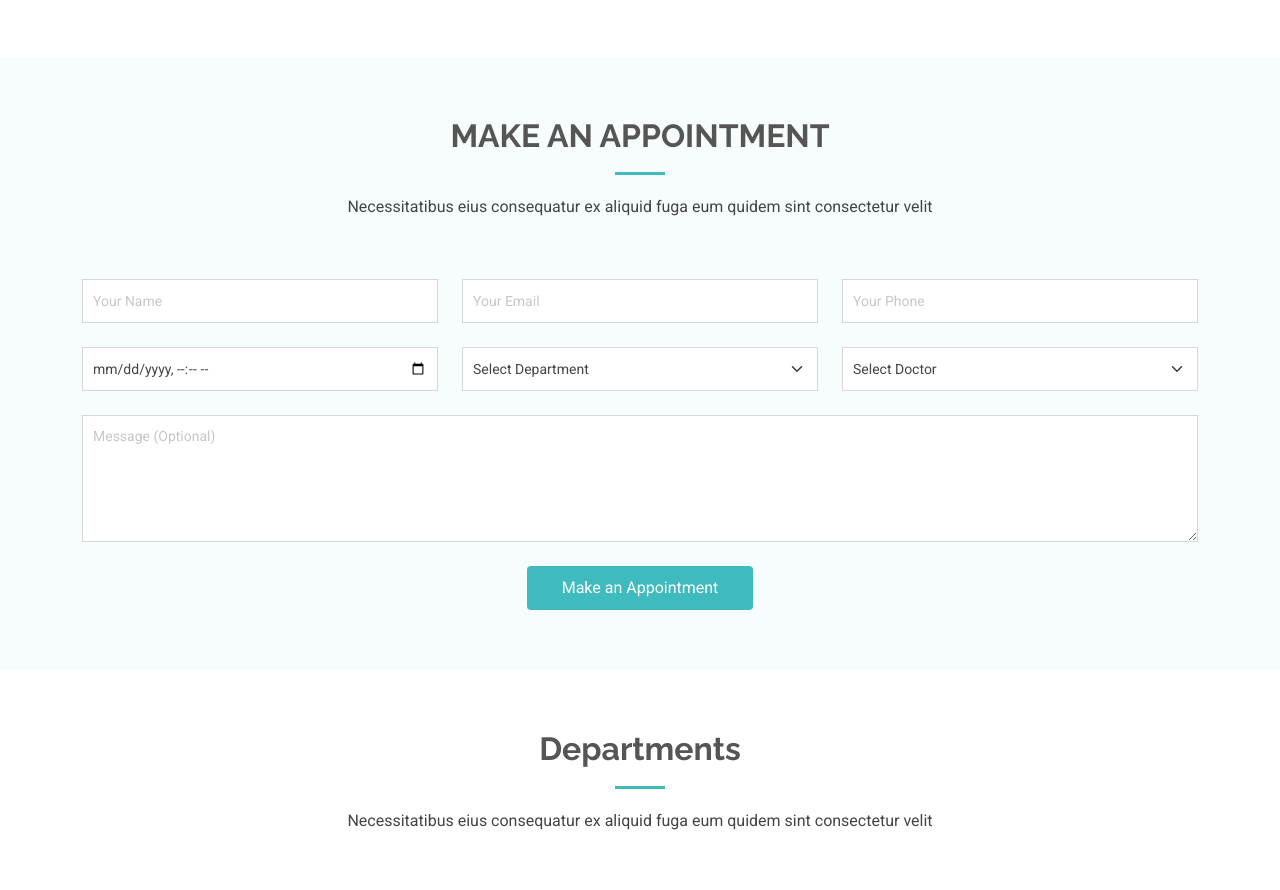
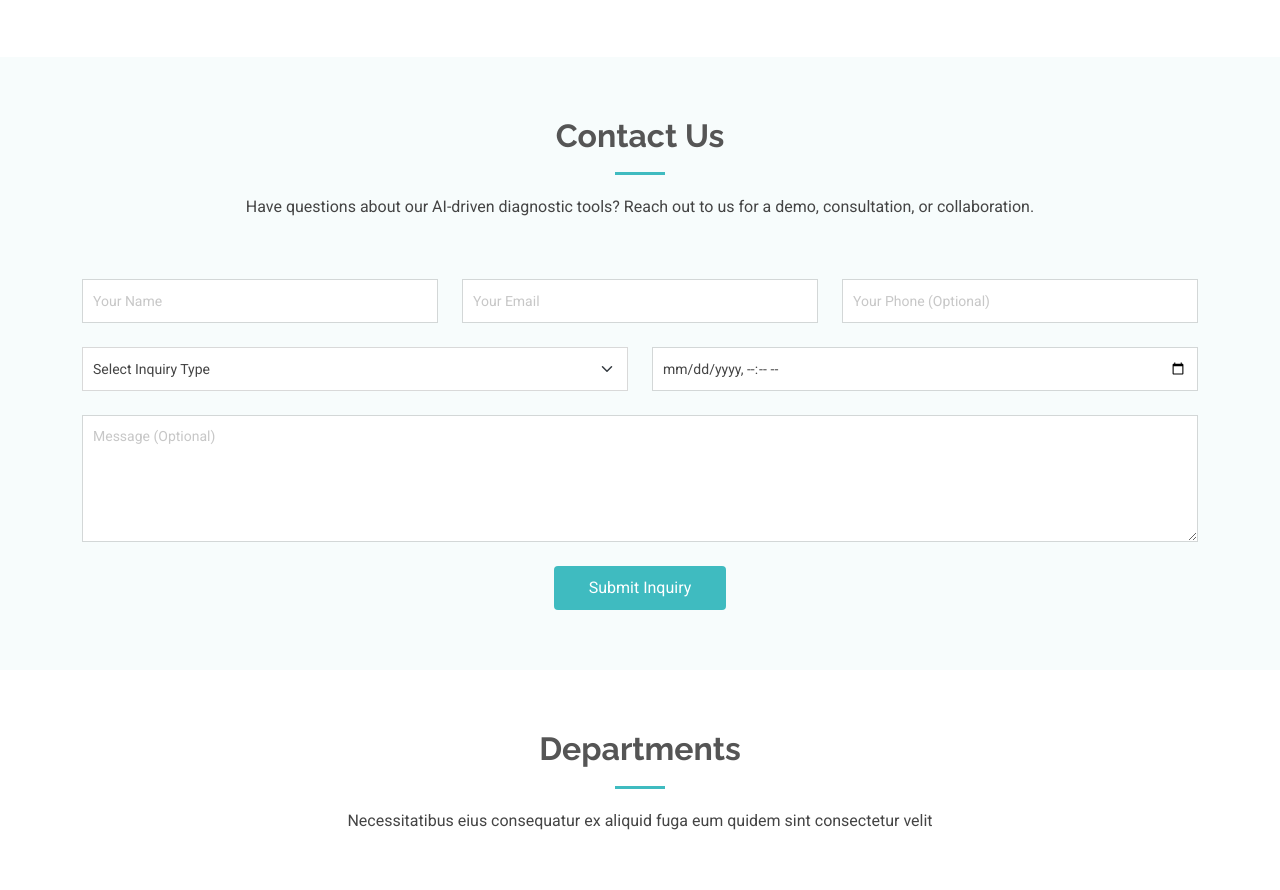
Before and after one commit to Imedatech/IMEDA, a plain HTML site: page index.html in a window 1280 px wide. Shown: the part 4042-4932 px from the top of the page. Drawn offline with Linux system fonts and the light colour scheme.

Commit message:
Update index.html

```diff
--- a/index.html
+++ b/index.html
@@ -464,66 +464,67 @@
 
 </section><!-- /Services Section -->
 
-    <!-- Appointment Section -->
+<!-- Contact Section -->
 <section id="appointment" class="appointment section light-background">
 
   <!-- Section Title -->
   <div class="container section-title" data-aos="fade-up">
-        <h2>MAKE AN APPOINTMENT</h2>
-        <p>Necessitatibus eius consequatur ex aliquid fuga eum quidem sint consectetur velit</p>
+    <h2>Contact Us</h2>
+    <p>Have questions about our AI-driven diagnostic tools? Reach out to us for a demo, consultation, or collaboration.</p>
   </div><!-- End Section Title -->
 
   <div class="container" data-aos="fade-up" data-aos-delay="100">
 
-        <form action="forms/appointment.php" method="post" role="form" class="php-email-form">
+    <form action="forms/contact.php" method="post" role="form" class="php-email-form">
       <div class="row">
+        <!-- Name Field -->
         <div class="col-md-4 form-group">
           <input type="text" name="name" class="form-control" id="name" placeholder="Your Name" required="">
         </div>
+        <!-- Email Field -->
         <div class="col-md-4 form-group mt-3 mt-md-0">
           <input type="email" class="form-control" name="email" id="email" placeholder="Your Email" required="">
         </div>
+        <!-- Phone Field -->
         <div class="col-md-4 form-group mt-3 mt-md-0">
-              <input type="tel" class="form-control" name="phone" id="phone" placeholder="Your Phone" required="">
-            </div>
-          </div>
-          <div class="row">
-            <div class="col-md-4 form-group mt-3">
-              <input type="datetime-local" name="date" class="form-control datepicker" id="date" placeholder="Appointment Date" required="">
-            </div>
-            <div class="col-md-4 form-group mt-3">
-              <select name="department" id="department" class="form-select" required="">
-                <option value="">Select Department</option>
-                <option value="Department 1">Department 1</option>
-                <option value="Department 2">Department 2</option>
-                <option value="Department 3">Department 3</option>
-              </select>
-            </div>
-            <div class="col-md-4 form-group mt-3">
-              <select name="doctor" id="doctor" class="form-select" required="">
-                <option value="">Select Doctor</option>
-                <option value="Doctor 1">Doctor 1</option>
-                <option value="Doctor 2">Doctor 2</option>
-                <option value="Doctor 3">Doctor 3</option>
-              </select>
+          <input type="tel" class="form-control" name="phone" id="phone" placeholder="Your Phone (Optional)">
         </div>
       </div>
 
+      <div class="row">
+        <!-- Inquiry Type -->
+        <div class="col-md-6 form-group mt-3">
+          <select name="inquiry_type" id="inquiry_type" class="form-select" required="">
+            <option value="">Select Inquiry Type</option>
+            <option value="Demo Request">Request a Demo</option>
+            <option value="Partnership">Discuss Partnership</option>
+            <option value="Support">Technical Support</option>
+            <option value="Other">Other</option>
+          </select>
+        </div>
+        <!-- Preferred Date -->
+        <div class="col-md-6 form-group mt-3">
+          <input type="datetime-local" name="date" class="form-control datepicker" id="date" placeholder="Preferred Date & Time" required="">
+        </div>
+      </div>
+
+      <!-- Message Field -->
       <div class="form-group mt-3">
         <textarea class="form-control" name="message" rows="5" placeholder="Message (Optional)"></textarea>
       </div>
+
+      <!-- Form Status Messages -->
       <div class="mt-3">
         <div class="loading">Loading</div>
         <div class="error-message"></div>
-            <div class="sent-message">Your appointment request has been sent successfully. Thank you!</div>
-            <div class="text-center"><button type="submit">Make an Appointment</button></div>
+        <div class="sent-message">Your inquiry has been sent successfully. We'll get back to you soon!</div>
+        <div class="text-center"><button type="submit">Submit Inquiry</button></div>
       </div>
     </form>
 
   </div>
 
-    </section><!-- /Appointment Section -->
-
+</section><!-- /Contact Section -->
     <!-- Tabs Section -->
     <section id="tabs" class="tabs section">
 
```
Lines whose indentation alone changed are shown as unchanged.
